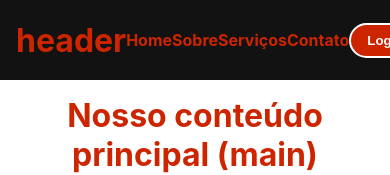
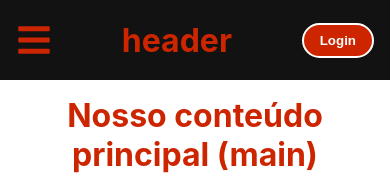
Before and after one commit to Marcelo-Diament/react-blog-example, a React (Create React App) app in the folder frontend/: page / in a window 390 px wide. Shown: the top 175 px of the page. Built offline with nearby package versions, Linux system fonts and the light colour scheme; no server answers.

Commit message:
feature: mobile menu with detectDevice

```diff
--- a/frontend/src/App.js
+++ b/frontend/src/App.js
@@ -1,14 +1,29 @@
-import React from 'react'
+import React, { useState, useEffect } from 'react'
 import Routes from './routes'
 import Header from './components/Header'
 import Footer from './components/Footer'
+import { detectDevice } from './Helpers'
+
 import './App.css'
 
-function App() {
+const App = () => {
+  const [currentDevice, setCurrentDevice] = useState(detectDevice())
+
+  useEffect(() => {
+    const updateDeviceDimensions = () => {
+      setCurrentDevice(detectDevice())
+    }
+    window.addEventListener('resize', updateDeviceDimensions)
+    updateDeviceDimensions()
+    return () => {
+      window.removeEventListener('resize', updateDeviceDimensions)
+    }
+  }, [currentDevice])
+
   return (
     <div className="App">
-      <Header />
-      <Routes/>
+      <Header currentDevice={currentDevice}/>
+      <Routes />
       <Footer />
     </div>
   )
--- a/frontend/src/components/Header/index.js
+++ b/frontend/src/components/Header/index.js
@@ -1,8 +1,18 @@
 import React, { useState } from 'react'
+import bars from '../../bars-solid.svg'
+import times from '../../times-solid.svg'
 import './style.css'
 
-const Header = () => {
+const Header = ({ currentDevice }) => {
+  let isMobile = currentDevice === 'mobile',
+    isTablet = currentDevice === 'tablet'
+
   const [visitor, setVisitor] = useState('Login')
+  const [activeMenu, setActiveMenu] = useState(false)
+
+  const toggleActiveMenu = () => {
+    setActiveMenu(!activeMenu)
+  }
 
   const authenticateVisitor = () => {
     let userName = prompt('Qual o seu nome?')
@@ -13,9 +23,17 @@ const Header = () => {
   }
 
   return (
-    <header className="header">
+    <header className={`header ${currentDevice}`}>
+      <img
+        src={activeMenu ? times : bars}
+        className={`header-bars ${currentDevice} ${activeMenu ? 'active' : ''}`}
+        onClick={toggleActiveMenu}
+        alt={`${!activeMenu ? 'Abrir Menu' : 'Fechar Menu'}`}
+      />
+
       <h1 className="header-title">header</h1>
-      <nav className="header-nav">
+
+      <nav className={`header-nav ${activeMenu && (isMobile || isTablet) ? 'active-menu' : ''}`}>
         <ul className="header-nav-ul">
           <li className="header-nav-ul-li">
             <a href="#top" title="Home">Home</a>
@@ -31,6 +49,7 @@ const Header = () => {
           </li>
         </ul>
       </nav>
+
       <button
         onClick={() => authenticateVisitor()}
       >
--- a/frontend/src/components/Header/style.css
+++ b/frontend/src/components/Header/style.css
@@ -10,17 +10,72 @@
   width: 100%;
 }
 
+.mobile .header-bars,
+.tablet .header-bars {
+  color: var(--color-neutral-3);
+  cursor: pointer;
+  display: inline-block;
+  height: 36px;
+  transition: all .8s ease-in-out;
+  width: 36px;
+}
+
+.laptop .header-bars,
+.desktop .header-bars,
+.ultraWide .header-bars {
+  display: none;
+}
+
 .header-title {
   flex: 1 1 auto;
 }
 
-.header-nav {
-  flex: 1 1 80%
+.mobile .header-nav,
+.tablet .header-nav {
+  background-color: var(--color-bg);
+  flex: 0 0 100%;
+  font-size: 32px;
+  position: absolute;
+  top: 80px;
+  left: -100vw;
+  line-height: 64px;
+  min-height: calc(100vh - 80px);
+  opacity: 0;
+  padding: 24px;
+  text-align: center;
+  transition: all .8s ease-in-out;
+  width: 100%;
+}
+
+.mobile .header-nav.active-menu,
+.tablet .header-nav.active-menu {
+  color: var(--color-cta);
+  flex: 1 0 100%;
+  left: 0;
+  opacity: 1;
+}
+
+.laptop .header-nav,
+.desktop .header-nav,
+.ultraWide .header-nav {
+  background-color: transparent;
+  flex: 1 1 80%;
 }
 
 .header-nav-ul {
   display: flex;
+  justify-content: space-evenly;
+}
+
+.mobile .header-nav-ul,
+.tablet .header-nav-ul {
+  flex-flow: column nowrap;
+  align-items: stretch;
+}
+
+.laptop .header-nav-ul,
+.desktop .header-nav-ul,
+.ultraWide .header-nav-ul {
   flex-flow: row nowrap;
-  justify-content: space-evenly;
   align-items: center;
 }
```
Also changed, not shown: frontend/src/bars-solid.svg (added), frontend/src/times-solid.svg (added).
